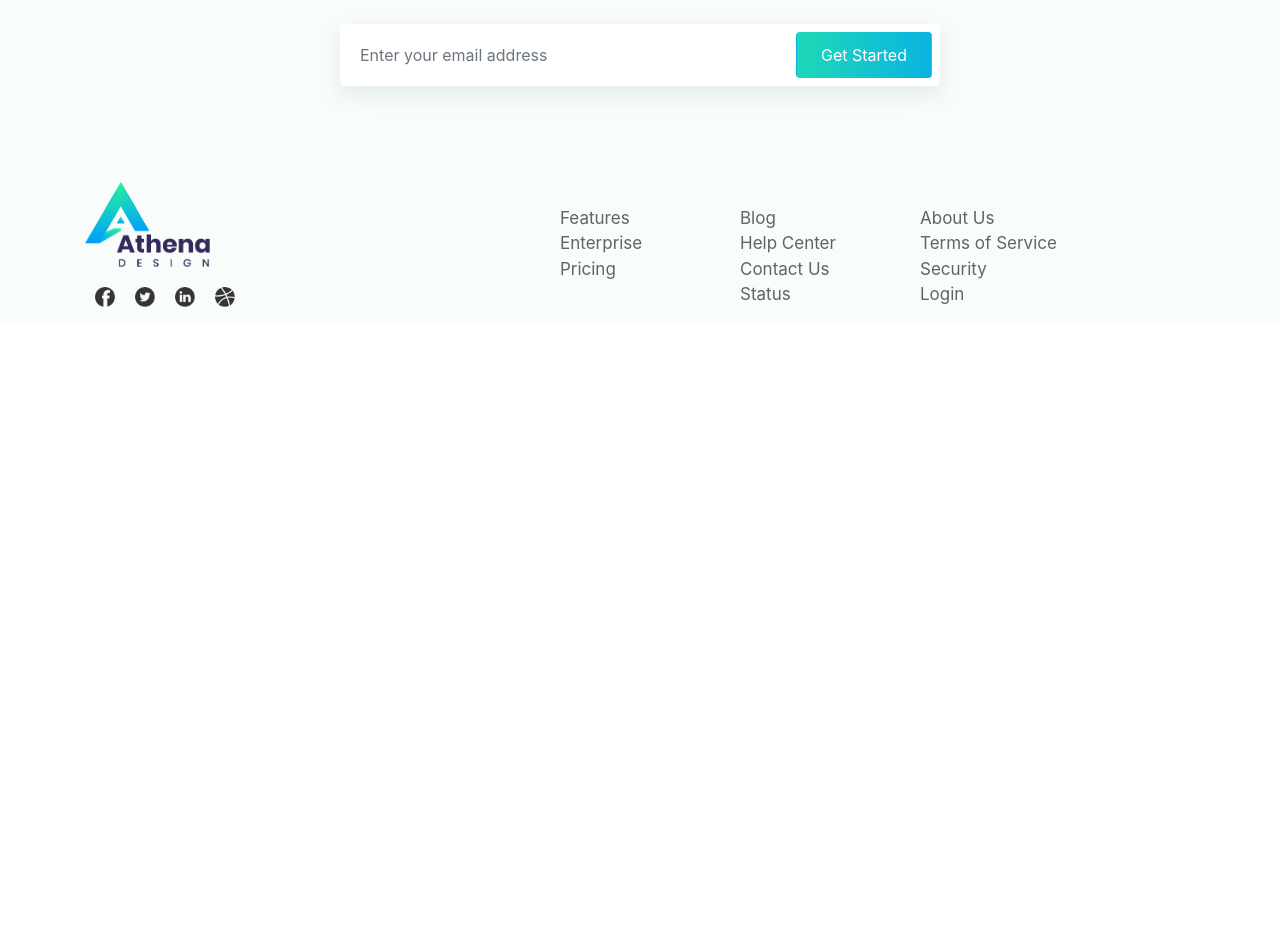
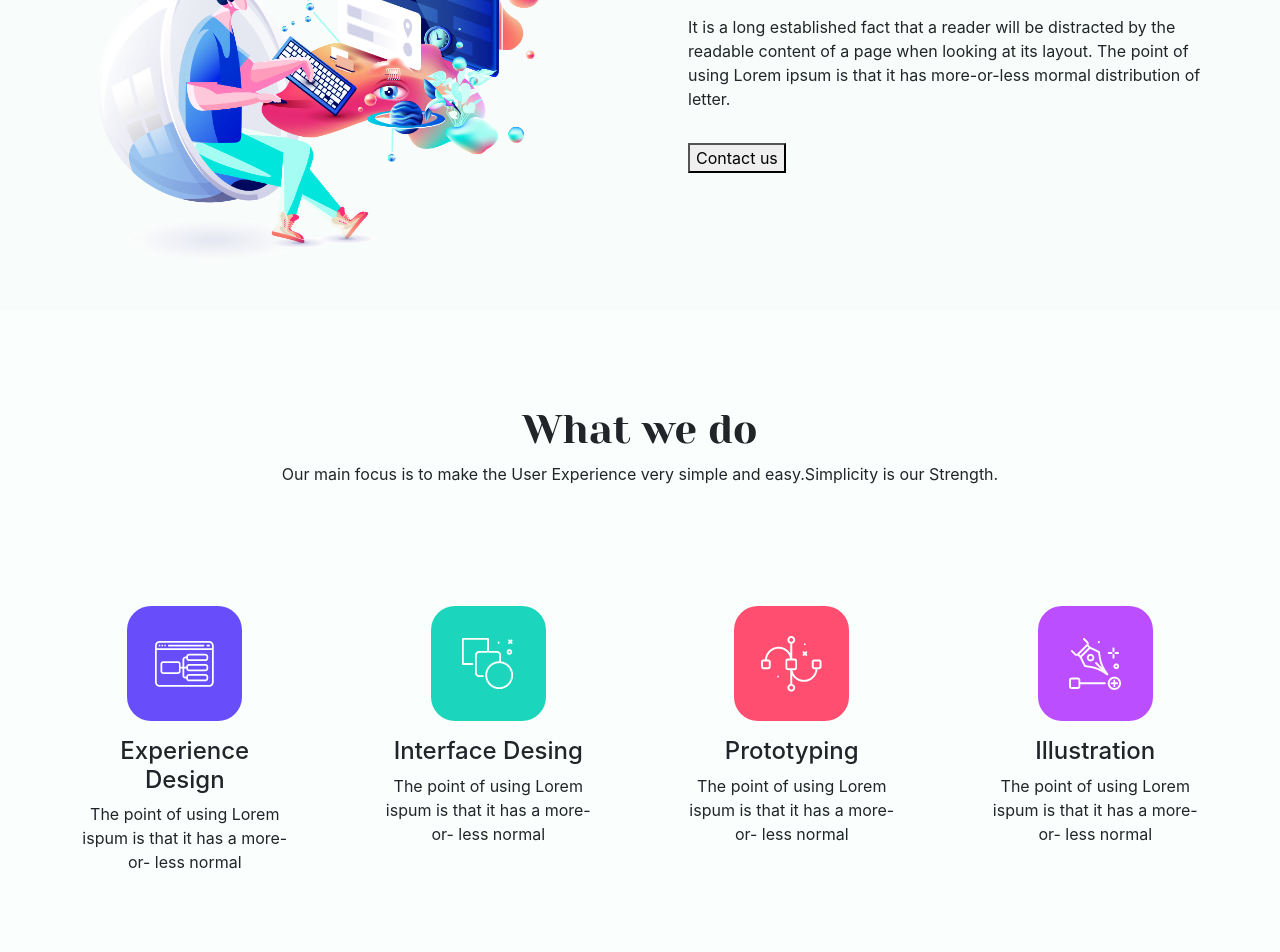
Before and after one commit to ariful-islam-mahin/athena-design, a React (Create React App) app: page / in a window 1280 px wide. Shown: the part 960-1912 px from the top of the page. Before the commit the page ends 1284 px from the top, so only its background shows below. Built offline with nearby package versions, Linux system fonts and the light colour scheme.

Commit message:
after add whatwe and stayproject section

```diff
--- a/src/App.js
+++ b/src/App.js
@@ -1,15 +1,19 @@
-import './App.css';
-import Footer from './components/Footer/Footer';
-import 'bootstrap/dist/css/bootstrap.min.css';
-import Contact from './components/Contact/Contact';
-import Team from './components/Team/Team';
+import "./App.css";
+import Footer from "./components/Footer/Footer";
+import "bootstrap/dist/css/bootstrap.min.css";
+import Contact from "./components/Contact/Contact";
+import Team from "./components/Team/Team";
+import What from "./components/What/What";
+import StayProject from "./components/StayProject/StayProject";
 
 function App() {
   return (
     <div className="main">
-      <Team/>
-      <Contact/>
-      <Footer/>
+      <Team />
+      <StayProject />
+      <What />
+      <Contact />
+      <Footer />
     </div>
   );
 }
--- /dev/null
+++ b/src/components/StayProject/StayProject.js
@@ -0,0 +1,44 @@
+import React from "react";
+import img20 from "../../images/20 [Converted]@2x.png";
+const StayProject = () => {
+  return (
+    <div className=" Project pt-2 pl-5 pr-5 pb-5">
+      <div className="row  d-flex align-items-center">
+        <div className="col-md-6 img16 pl-5">
+          <img
+            className="img20 pl-3"
+            style={{ width: "85%" }}
+            src={img20}
+            alt=""
+          />
+        </div>
+        <div className="col-md-6 pl-5 ">
+          <h1 className="stay" style={{ fontFamily: "Yeseva One" }}>
+            Stay Running &<span> project</span>
+          </h1>
+          <p className="lorem20 pt-3">
+            It is a long established fact that a reader will be distracted by
+            the
+            <span>
+              {" "}
+              readable content of a page when looking at its layout. The point
+              of{" "}
+            </span>
+            <span>
+              {" "}
+              using Lorem ipsum is that it has more-or-less mormal distribution
+            </span>
+            <span> of letter.</span>
+          </p>
+          <div className="pt-3">
+            <button className="button-us button-see" href="">
+              Contact us
+            </button>
+          </div>
+        </div>
+      </div>
+    </div>
+  );
+};
+
+export default StayProject;
--- /dev/null
+++ b/src/components/What/What.js
@@ -0,0 +1,75 @@
+import React from "react";
+import "./what.css";
+import experience from "../../images/Group 65@2x.png";
+import Interface from "../../images/Group 66@2x.png";
+import Prototyping from "../../images/Group 69@2x.png";
+import illustration from "../../images/Group 72@2x.png";
+import bg from "../../images/bgString (1).png";
+
+const What = () => {
+  return (
+    <div style={{ backgroundColor: "#FAFFFD" }} className="pt-5 pb-5  ">
+      <div className="bg-string">
+        <div className="pt-5" style={{ textAlign: "center" }}>
+          <h1 className="what" style={{ fontFamily: "Yeseva One" }}>
+            What we do
+          </h1>
+          <p className="what-focus">
+            Our main focus is to make the User Experience very{" "}
+            <span> simple and easy.Simplicity is our Strength.</span>
+          </p>
+        </div>
+        <div className="pl-5 pr-5 pt-2">
+          <div className=" row pt-5">
+            <div className="col-md-3 text-center hover  p-5 box">
+              <img src={experience} alt="" />
+              <div className="pt-3">
+                <h4>Experience Design</h4>
+                <p className="desing">
+                  The point of using Lorem{" "}
+                  <span>ispum is that it has a more-or-</span>{" "}
+                  <span>less normal</span>
+                </p>
+              </div>
+            </div>
+            <div className="col-md-3 text-center hover  p-5 box">
+              <img src={Interface} alt="" />
+              <div className="pt-3">
+                <h4>Interface Desing</h4>
+                <p className="desing">
+                  The point of using Lorem{" "}
+                  <span>ispum is that it has a more-or-</span>{" "}
+                  <span>less normal</span>
+                </p>
+              </div>
+            </div>
+            <div className="col-md-3 text-center hover p-5 box">
+              <img src={Prototyping} alt="" />
+              <div className="pt-3">
+                <h4>Prototyping</h4>
+                <p className="desing">
+                  The point of using Lorem{" "}
+                  <span>ispum is that it has a more-or-</span>{" "}
+                  <span>less normal</span>
+                </p>
+              </div>
+            </div>
+            <div className="col-md-3 text-center hover  p-5 box">
+              <img src={illustration} alt="" />
+              <div className="pt-3">
+                <h4>Illustration</h4>
+                <p className="desing">
+                  The point of using Lorem{" "}
+                  <span>ispum is that it has a more-or-</span>{" "}
+                  <span>less normal</span>
+                </p>
+              </div>
+            </div>
+          </div>
+        </div>
+      </div>
+    </div>
+  );
+};
+
+export default What;
--- /dev/null
+++ b/src/components/What/what.css
@@ -0,0 +1,6 @@
+.box:hover{
+    background-color:white;
+    border-radius: 45px 0 45px 0;
+    box-shadow: 12px 0 18px -4px #6cd3a8 -12px 0 8px -4px #6cd3a8;
+
+}
```
Also changed, not shown: src/images/bgString (1).png (added).
